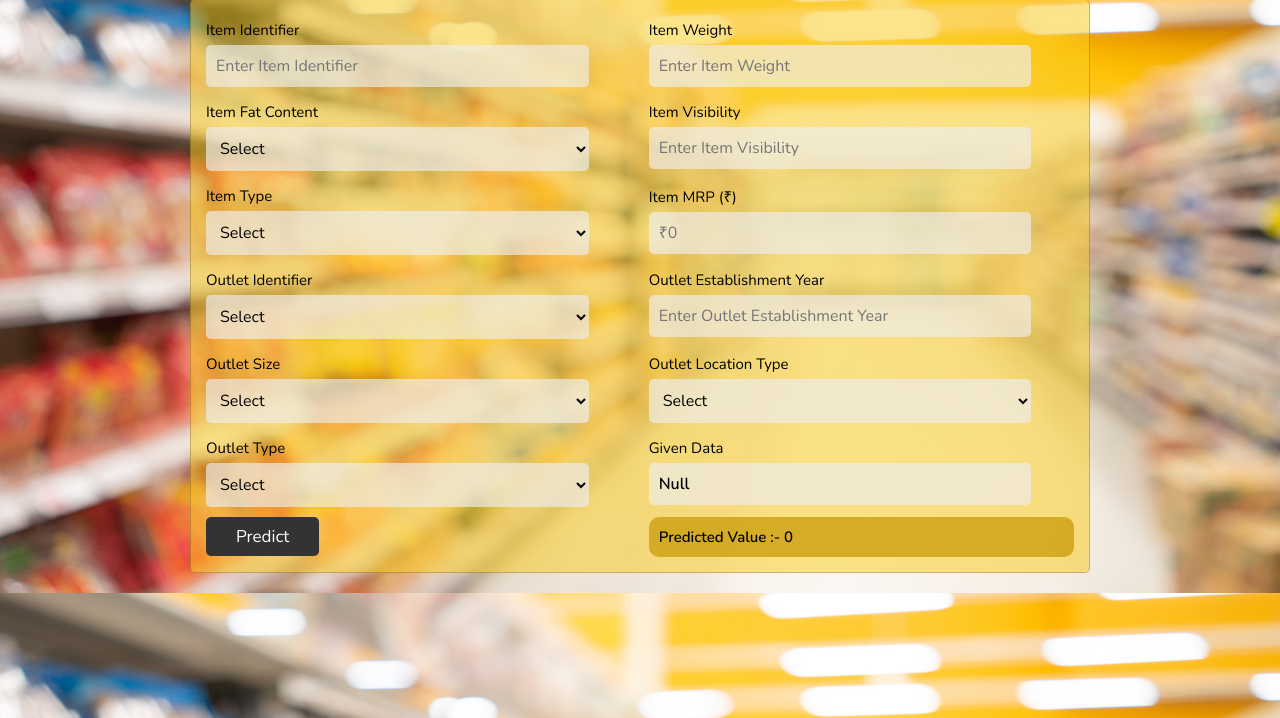
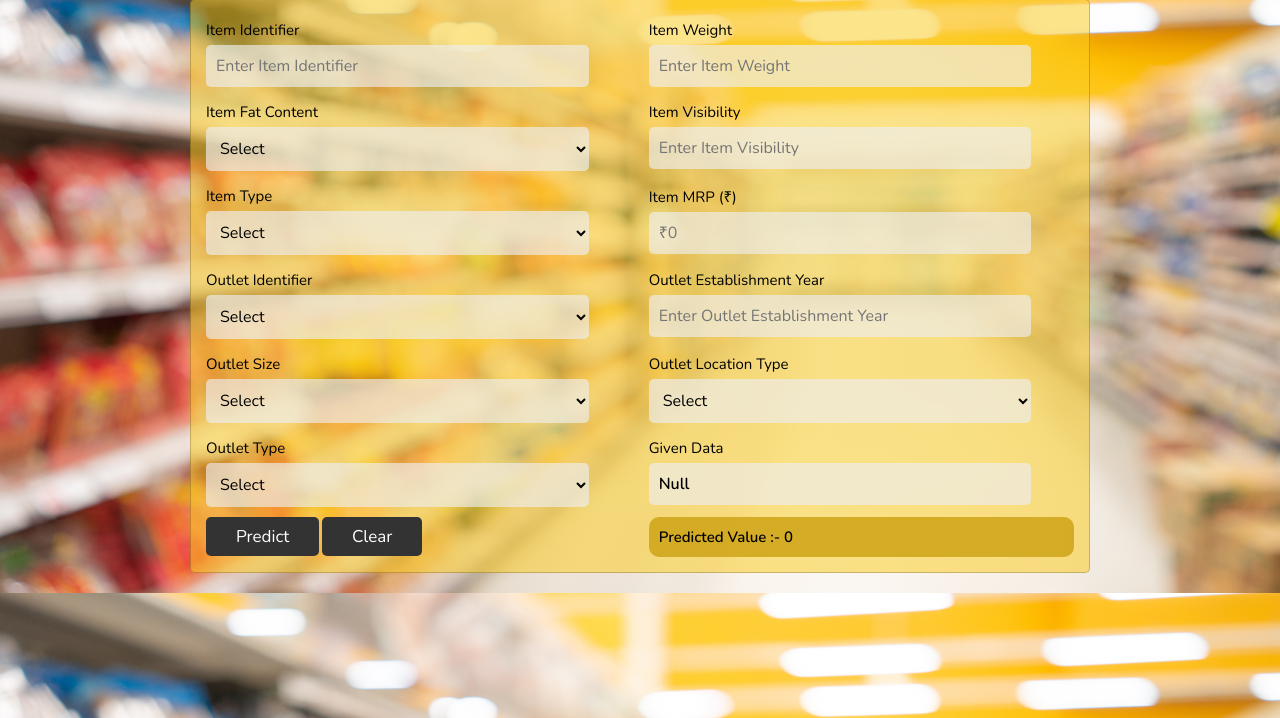
Before and after one commit to Tusharyadav147/BigMart-Prediction, a Flask app: page / in a window 1280 px wide. Shown: the part 82-800 px from the top of the page. Run offline with Flask 2, Linux system fonts and the light colour scheme; parts of the project's set-up code (start-up, migrations or seed data) failed here and were passed over; some libraries are stand-ins or nearby versions.

Commit message:
First Commit

```diff
--- a/templates/index.html
+++ b/templates/index.html
@@ -129,6 +129,7 @@
         <div class="inputBox">
             <div class="input">
                 <button class="btn">Predict</button>
+                <a href="/" class="btn">Clear</a>
             </div>
             <div class="value input">
                 <h2>Predicted Value :- {{value}}</h2>
```
